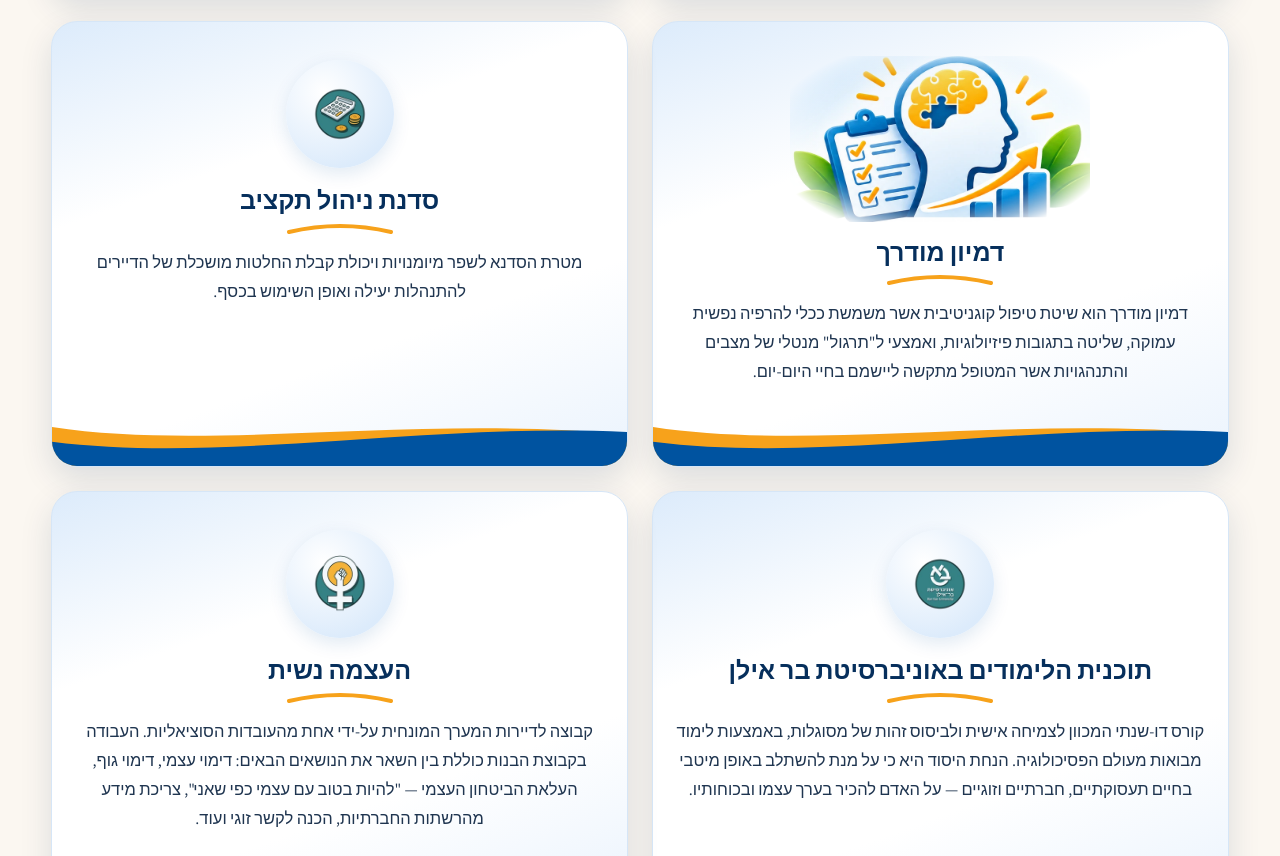
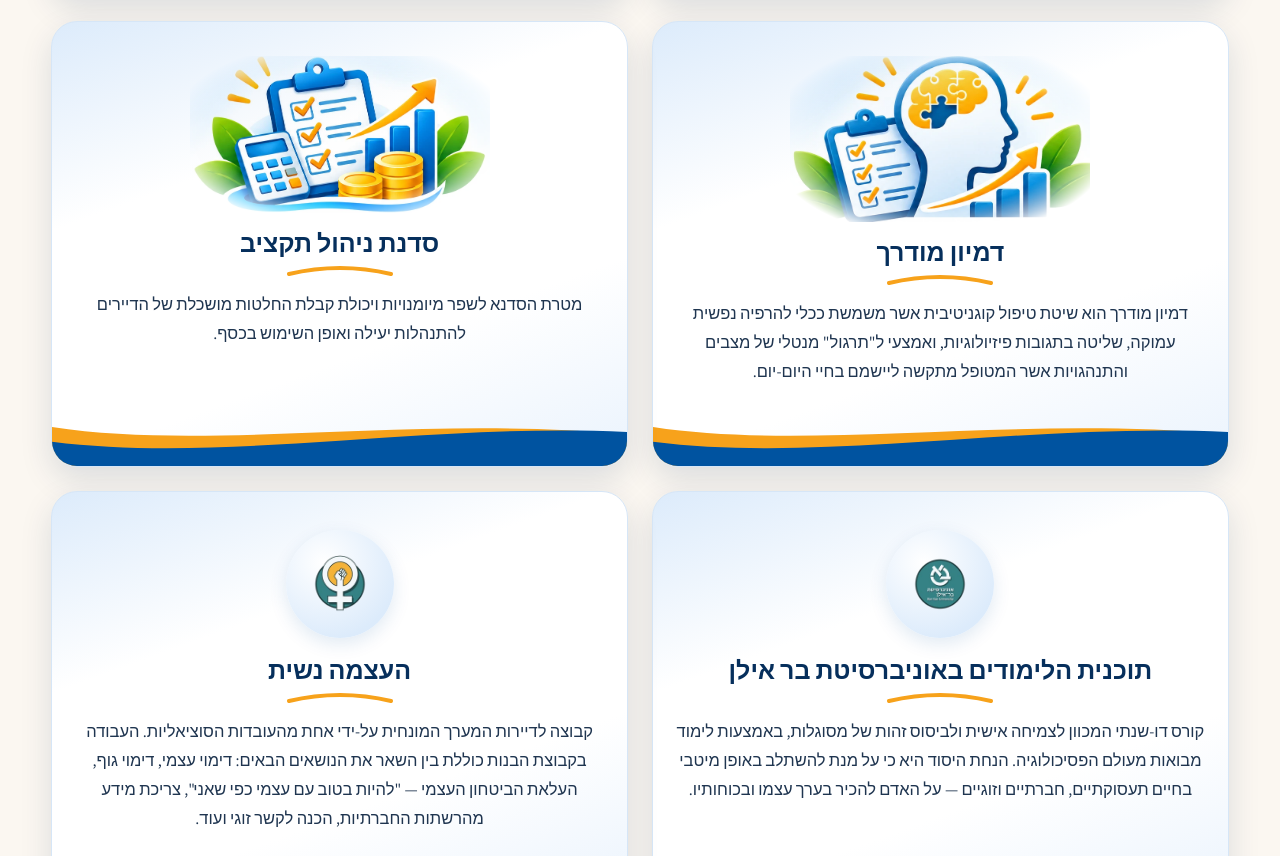
Before and after one commit to ombee-hub/NitzanModiin, a plain HTML site: page workshops.html in a window 1280 px wide. Shown: the part 1089-1945 px from the top of the page. Drawn offline with Linux system fonts and the light colour scheme.

Commit message:
Workshops: budget management illustration
Co-Authored-By: Claude Opus 5.5 <noreply@anthropic.com>

```diff
--- a/workshops.html
+++ b/workshops.html
@@ -48,7 +48,7 @@
         <p>דמיון מודרך הוא שיטת טיפול קוגניטיבית אשר משמשת ככלי להרפיה נפשית עמוקה, שליטה בתגובות פיזיולוגיות, ואמצעי ל"תרגול" מנטלי של מצבים והתנהגויות אשר המטופל מתקשה ליישמם בחיי היום-יום.</p>
       </div>
       <div class="card w-card reveal">
-        <div class="ic"><img loading="lazy" decoding="async" src="images/icon-ws-budget.webp" alt=""></div>
+        <img class="card-art" src="images/ws-budget-art.webp" alt="" loading="lazy" decoding="async" width="785" height="410">
         <h3>סדנת ניהול תקציב</h3>
         <p>מטרת הסדנא לשפר מיומנויות ויכולת קבלת החלטות מושכלת של הדיירים להתנהלות יעילה ואופן השימוש בכסף.</p>
       </div>
```
Also changed, not shown: images/icon-ws-budget.webp (deleted), images/ws-budget-art.webp (added).
